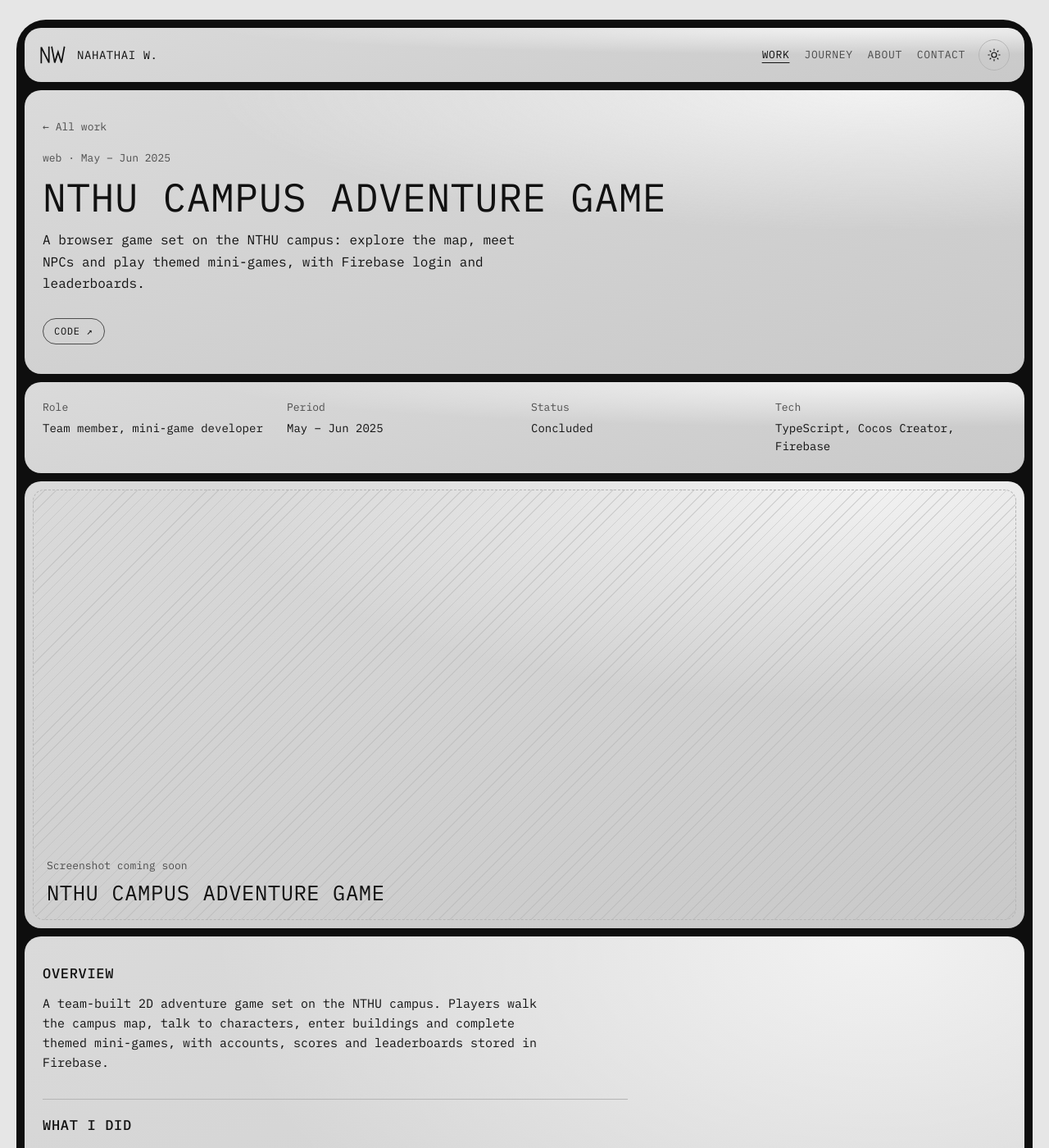
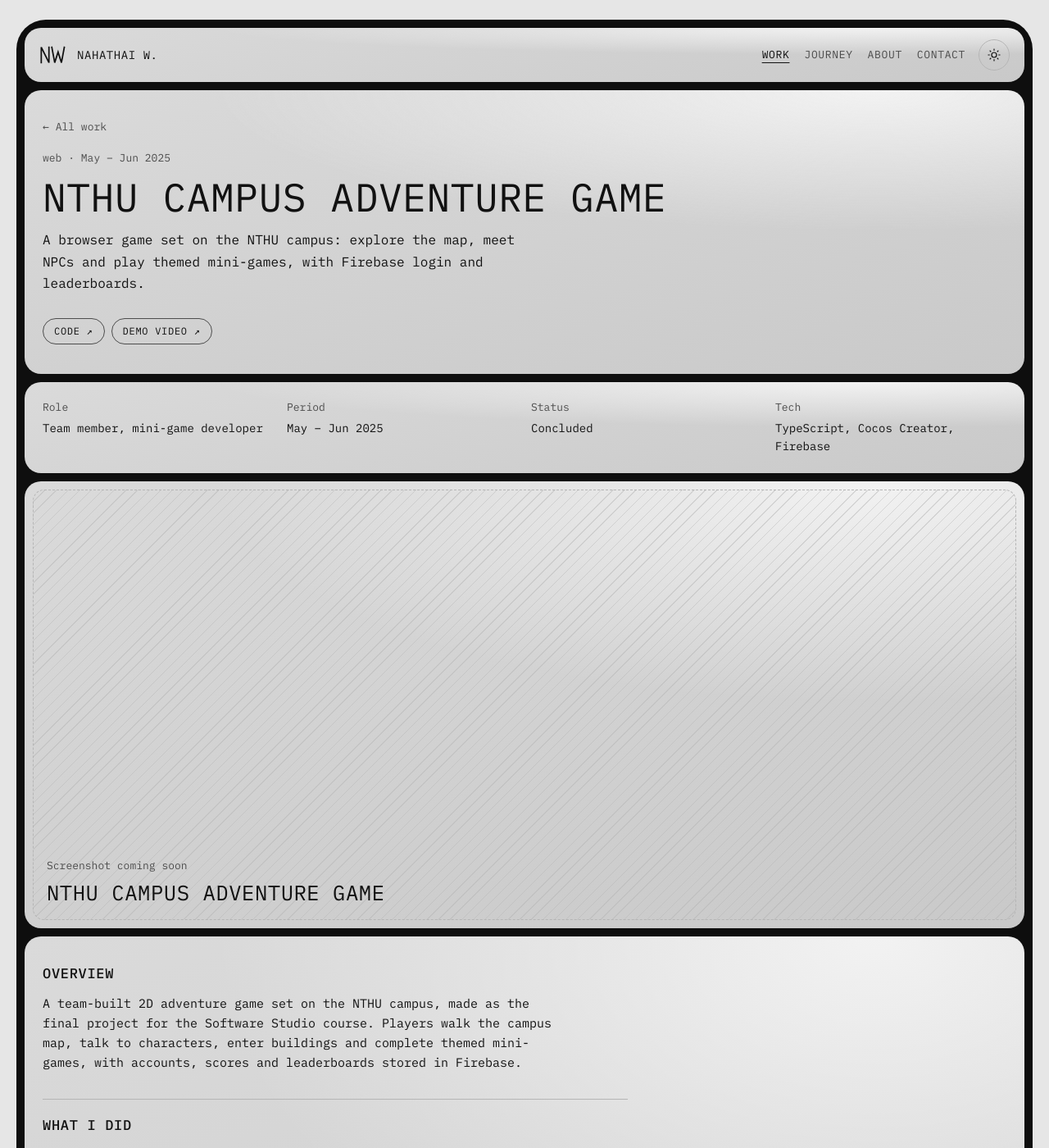
Before and after one commit to nahathaiw/nahathaiw.github.io, a Jekyll site: the page built from _projects/nthu-campus-game.md, in a window 1280 px wide and 1400 px high. Shown: the whole window at 82% size. Built offline with Jekyll 4.4.1, drawn with Linux system fonts in a browser that asks for light colours.

Commit message:
Add optional project video link; link NTHU game demo video
Co-Authored-By: Claude Opus 5.5 <noreply@anthropic.com>

```diff
--- a/_layouts/project.html
+++ b/_layouts/project.html
@@ -8,10 +8,11 @@ layout: default
     <p class="kicker">{{ page.category }} · {{ page.period }}</p>
     <h1 class="h-xl">{{ page.title }}</h1>
     <p class="lede">{{ page.summary }}</p>
-    {% if page.links.repo != "" or page.links.demo != "" or page.links.paper != "" or page.links.poster != "" %}
+    {% if page.links.repo != "" or page.links.demo != "" or page.links.paper != "" or page.links.poster != "" or page.links.video != "" %}
     <p class="btn-row">
       {% if page.links.repo != "" and page.links.repo %}<a class="pill" href="{{ page.links.repo }}" target="_blank" rel="noopener">Code ↗</a>{% endif %}
       {% if page.links.demo != "" and page.links.demo %}<a class="pill" href="{{ page.links.demo }}" target="_blank" rel="noopener">Live demo ↗</a>{% endif %}
+      {% if page.links.video != "" and page.links.video %}<a class="pill" href="{{ page.links.video }}" target="_blank" rel="noopener">Demo video ↗</a>{% endif %}
       {% if page.links.paper != "" and page.links.paper %}<a class="pill" href="{{ page.links.paper }}" target="_blank" rel="noopener">Paper ↗</a>{% endif %}
       {% if page.links.poster != "" and page.links.poster %}<a class="pill" href="{{ page.links.poster | relative_url }}" target="_blank" rel="noopener">Poster (PDF) ↗</a>{% endif %}
     </p>
--- a/_projects/nthu-campus-game.md
+++ b/_projects/nthu-campus-game.md
@@ -13,13 +13,14 @@ cover: ""
 links:
   repo: "https://github.com/nahathaiw/final_nthu"
   demo: ""
+  video: "https://www.youtube.com/watch?v=UtH5NtKcpE4"
   paper: ""
   poster: ""
 ---
 
 ## Overview
 
-A team-built 2D adventure game set on the NTHU campus. Players walk the campus map,
+A team-built 2D adventure game set on the NTHU campus, made as the final project for the Software Studio course. Players walk the campus map,
 talk to characters, enter buildings and complete themed mini-games, with accounts,
 scores and leaderboards stored in Firebase.
 
```
Also changed, not shown: AGENTS.md (+1 -0 lines), _projects/_template.md (+1 -0 lines), docs/agents-demo/README.md (+1 -1 lines).
